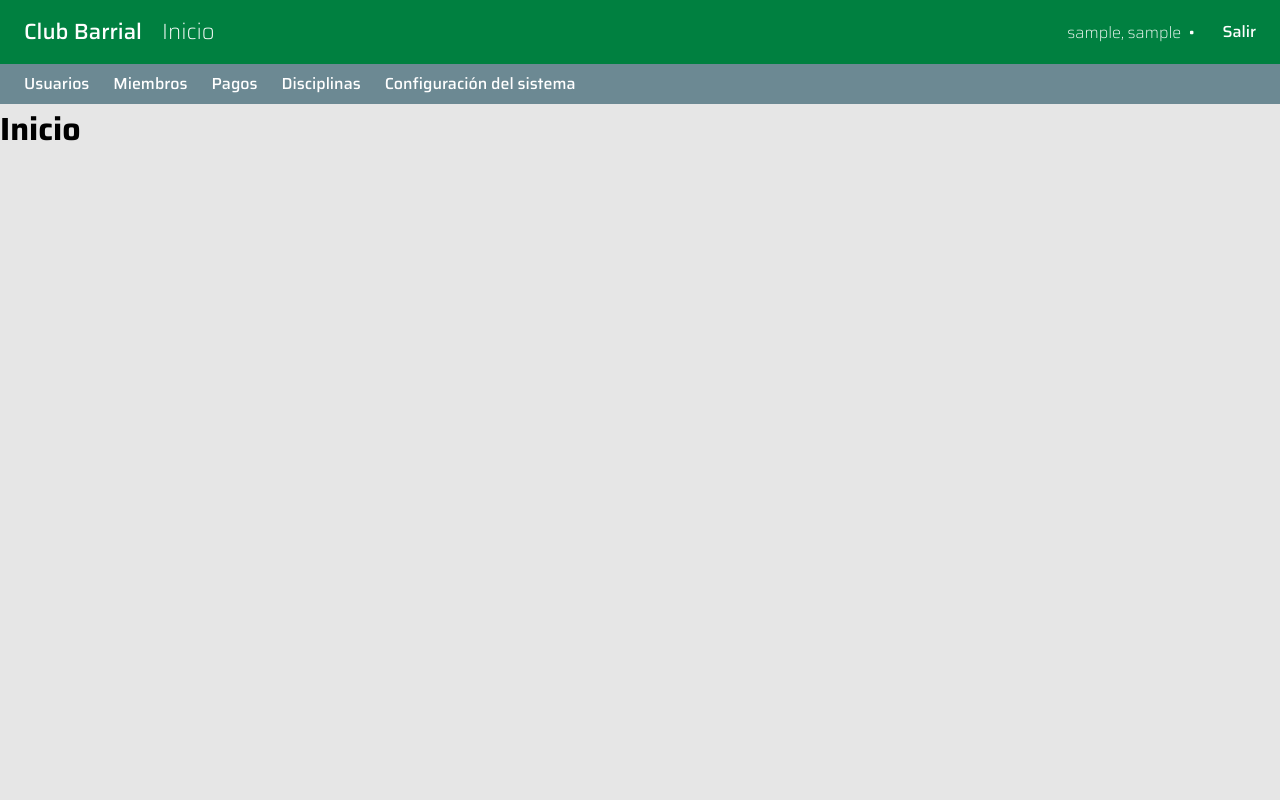
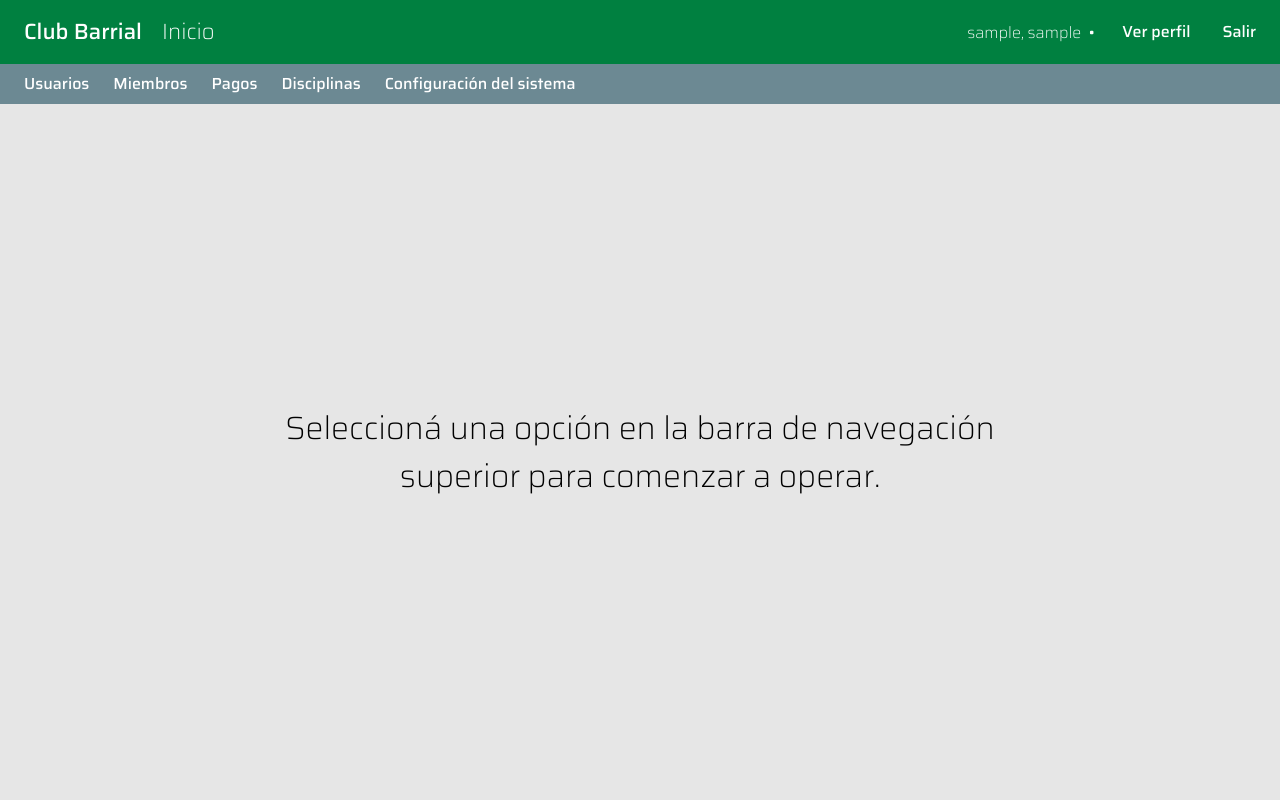
Before and after one commit to rskthomas/flask_club_villa_elisa, a Flask app: page / in a window 1280 px wide. Run offline with Flask 2, Linux system fonts and the light colour scheme; the visitor is signed in with stand-in values (Sample User, id 1); data comes from the database, SQL or seed files in the repository; data that the repository does not hold is empty.

Commit message:
Agregar sección perfil, mensaje en página de inicio, y agregar mejoras de layout.

```diff
--- a/admin/public/style.css
+++ b/admin/public/style.css
@@ -113,7 +113,7 @@ body {
   flex: 0 0 auto;
   display: grid;
   grid-auto-flow: column;
-  grid-template-columns: 1fr auto auto;
+  grid-template-columns: 1fr auto auto auto;
   align-items: center;
   justify-content: space-between;
   column-gap: 16px;
@@ -164,8 +164,12 @@ body {
   font-weight: 200;
 }
 
+.application-bar .application-bar__profile-button {
+  grid-column: 3 / span 1;
+}
+
 .application-bar .application-bar__authenticate-button {
-  grid-column: 3 / span 1;
+  grid-column: 4 / span 1;
 }
 
 .navigation-bar {
--- a/admin/src/web/__init__.py
+++ b/admin/src/web/__init__.py
@@ -18,6 +18,7 @@ from src.web.controllers.system_config import system_config_blueprint
 from src.web.controllers.members import member_blueprint
 from src.web.controllers.api import api_blueprint
 from src.web.controllers.payments import payments_blueprint
+from src.web.controllers.profile import profile_blueprint
 
 
 def create_app(static_folder="static", env="development"):
@@ -44,6 +45,7 @@ def create_app(static_folder="static", env="development"):
     app.register_blueprint(member_blueprint)
     app.register_blueprint(api_blueprint)
     app.register_blueprint(payments_blueprint)
+    app.register_blueprint(profile_blueprint)
 
     app.register_error_handler(404, handlers.not_found_error)
     app.register_error_handler(500, handlers.internal_server_error)
--- a/admin/src/web/templates/home.html
+++ b/admin/src/web/templates/home.html
@@ -4,4 +4,28 @@
 
 {% block header_section_name %}Inicio{% endblock %}
 
-{% block content %}<h1>Inicio</h1>{% endblock %}
+{% block head %}
+<style>
+    .home {
+        flex: 1 0 auto;
+        align-self: stretch;
+        display: flex;
+        align-items: center;
+        justify-content: center;
+    }
+    .greeting {
+        font-size: 32px;
+        font-weight: 200;
+        line-height: 48px;
+        text-align: center;
+    }
+</style>
+{% endblock %}
+
+{% block content %}
+<div class="home">
+    <p class="greeting">
+        Seleccioná una opción en la barra de navegación<br>superior para comenzar a operar.
+    </p>
+</div>
+{% endblock %}
--- a/admin/src/web/templates/layout.html
+++ b/admin/src/web/templates/layout.html
@@ -38,6 +38,7 @@
           {{ ", ".join(header_info.roles) }}
         </span>
       </div>
+      <a class="button application-bar__profile-button" href="{{ url_for('profile.index') }}">Ver perfil</a>
       <a class="button application-bar__authenticate-button" href="{{ url_for('auth.logout') }}">Salir</a>
       {% else %}
       <a class="button application-bar__authenticate-button" href="{{ url_for('auth.login') }}">Ingresar</a>
--- a/admin/src/web/templates/users/edit.html
+++ b/admin/src/web/templates/users/edit.html
@@ -2,7 +2,7 @@
 
 {% block title_section_name %}Actualizar {{user.lastname}}, {{user.firstname}} - Usuarios{% endblock %}
 
-{% block header_section_name %}Actualizar ususario{% endblock %}
+{% block header_section_name %}Actualizar usuario{% endblock %}
 
 {% block head %}
 {% endblock %}
```
Also changed, not shown: admin/src/web/controllers/profile.py (added, +23 -0 lines), admin/src/web/templates/profile/index.html (added, +28 -0 lines).
